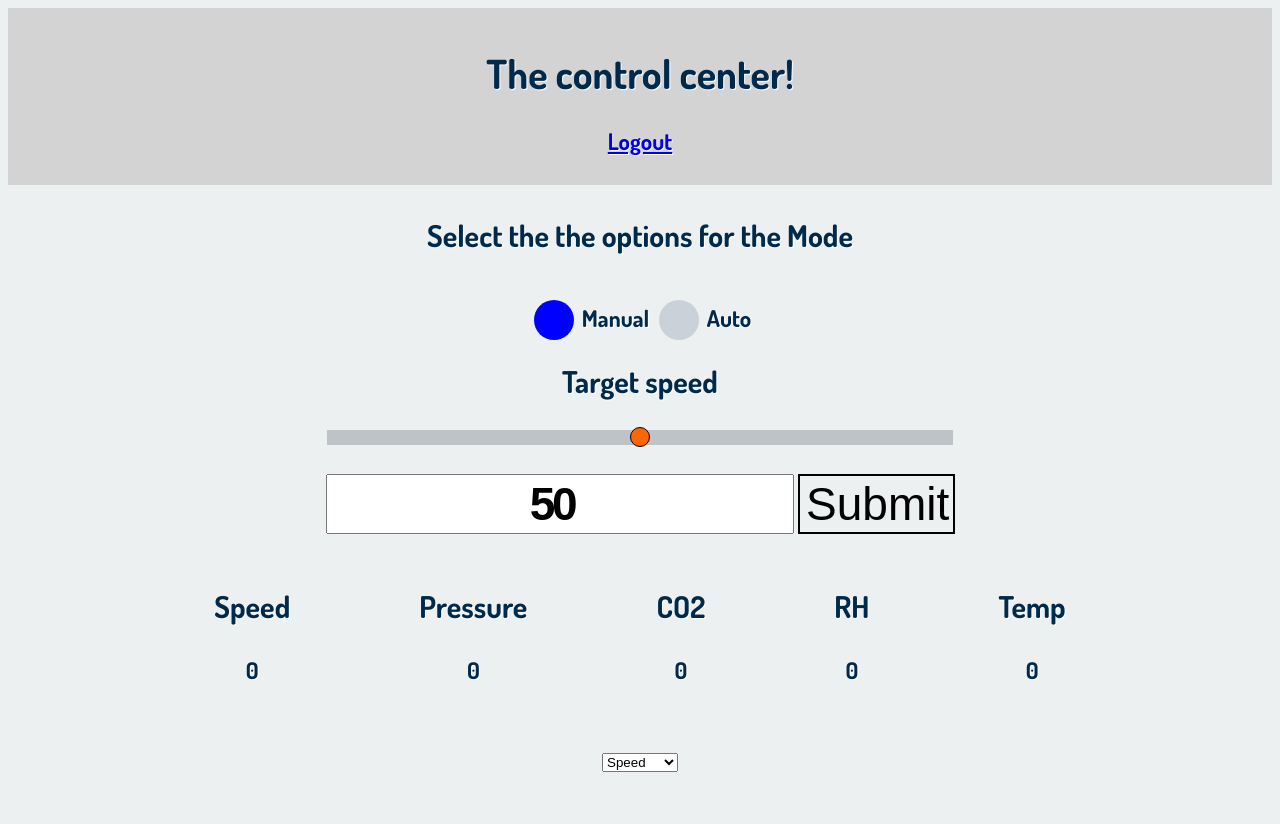
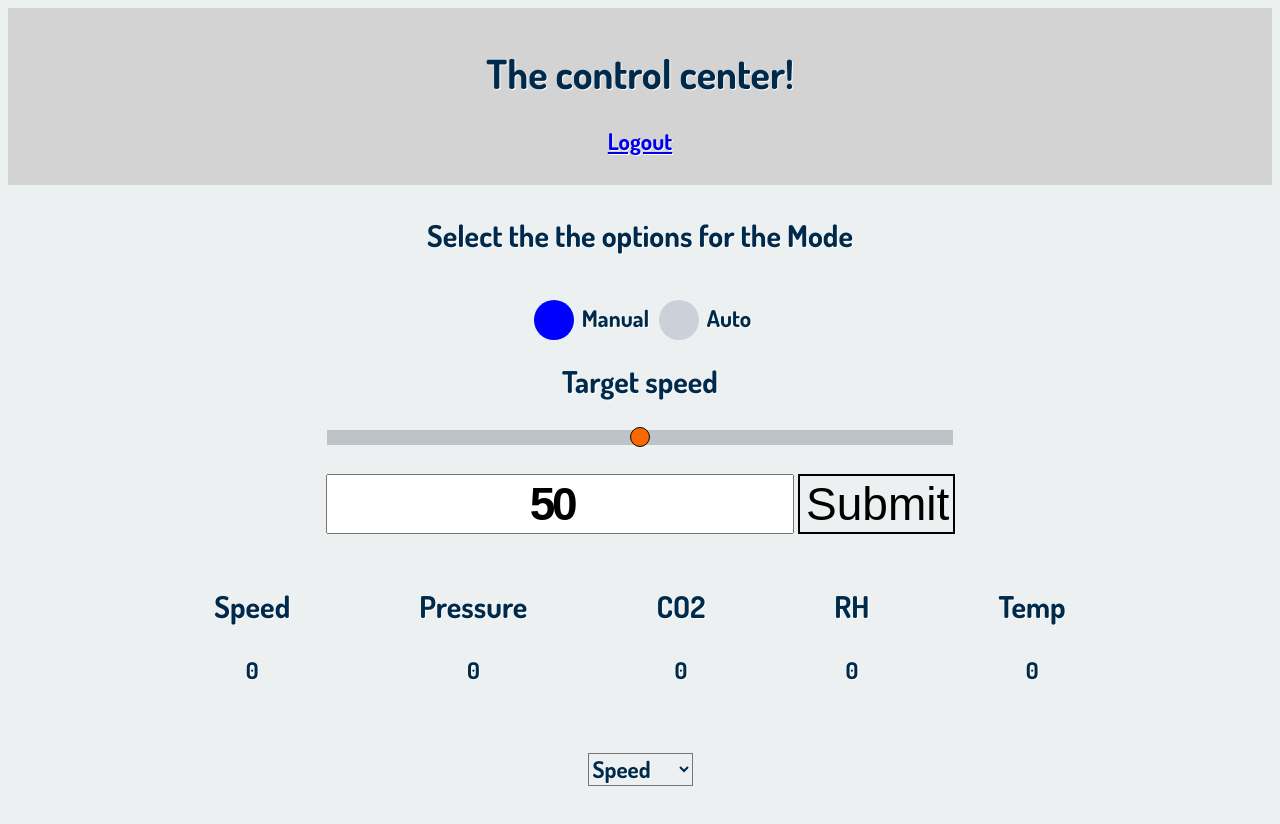
Before and after one commit to Mikooboy/ventilation, a website: page ventilation-UI/page.html in a window 1280 px wide. Shown: the top 824 px of the page. Drawn offline with Linux system fonts and the light colour scheme; no server answers.

Commit message:
New style for Drop box

```diff
--- a/ventilation-UI/page.html
+++ b/ventilation-UI/page.html
@@ -51,7 +51,7 @@
     </div>
 
     <div class="ChartValueDiv">
-        <select name="ChartValue" id="ChartValue" onchange="getVentilationData()">
+        <select class ="drop"name="ChartValue" id="ChartValue" onchange="getVentilationData()">
             <option value="speed">Speed</option>
             <option value="pressure">Pressure</option>
             <option value="co2">CO2</option>
--- a/ventilation-UI/style/style.css
+++ b/ventilation-UI/style/style.css
@@ -202,3 +202,11 @@ margin-left: 1em;
     display: flex;
     justify-content: center;
 }
+
+.drop{
+    font-family: "Dosis", Helvetica, Arial, sans-serif;
+    background: #ecf0f1;
+    color: #002a4c;
+    text-shadow: white 1px 1px 1px;
+    font-size: 23px;
+}
```
